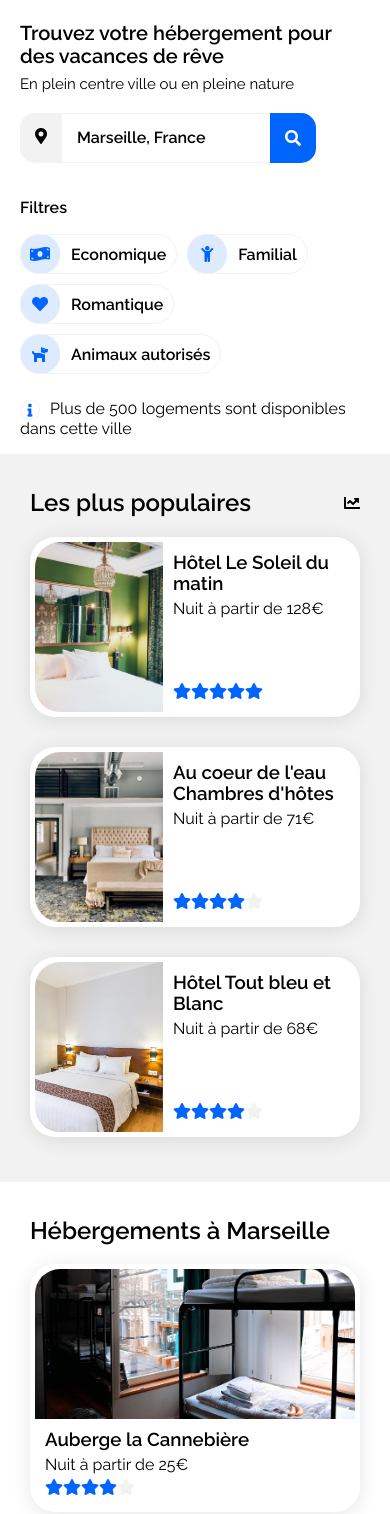
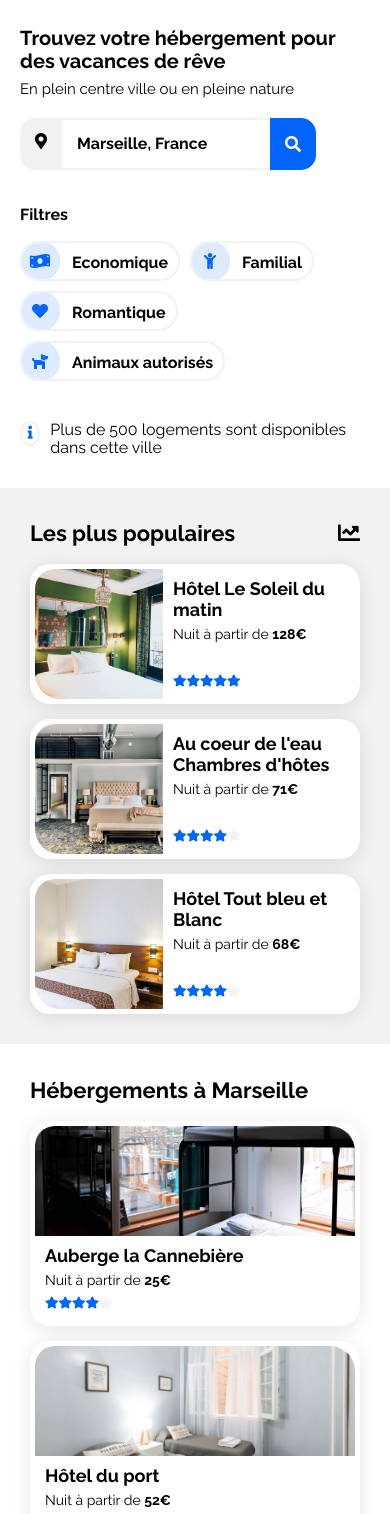
Before and after one commit to audreybelhoste/AudreyBelhoste_2_22012021, a plain HTML site: page index.html in a window 390 px wide. Shown: the part 136-1650 px from the top of the page. Drawn offline with Linux system fonts and the light colour scheme.

Commit message:
ajustements taille police, padding, responsive

```diff
--- a/css/accommodation.css
+++ b/css/accommodation.css
@@ -11,7 +11,7 @@
     background-color: #F2F2F2;
     padding: 15px 30px;
     width: calc(65% - 15px);
-    border-radius: 25px;
+    border-radius: 20px;
 }
 
 .accommodation__wrapper{
@@ -24,7 +24,7 @@
     width: calc(33% - 15px);
     background-color: white;
     padding: 5px;
-    border-radius: 25px;
+    border-radius: 20px;
     margin-bottom: 30px;
     box-shadow: 0 3px 20px 0 rgba(0, 0, 0, 0.1);
     text-decoration: none;
@@ -38,10 +38,10 @@
 }
 
 .accommodation__picture{
-    height: 150px;
+    height: 110px;
     position: relative;
     margin: 0;
-    border-radius: 25px 25px 0 0;
+    border-radius: 20px 25px 0 0;
     overflow: hidden;
 }
 
@@ -63,11 +63,13 @@
 }
 
 .accommodation__description>p{
+    font-size: 14px;
     margin: 5px 0;
 }
 
 .fa-star{
     color: #0065FC;
+    font-size: 12px;
 }
 
 .fa-star.fa-star--disabled{
@@ -77,7 +79,11 @@
 .showMore{
     text-decoration: none;
     color: black;
-    font-weight: 600;
+    font-weight: 700;
+}
+
+.showMore:hover{
+    text-decoration: underline;
 }
 
 @media only screen and (max-width : 1224px){
@@ -90,6 +96,8 @@
         width: 100%;
         border-radius: 0;
         background-color: white;
+        max-width: 900px;
+        margin: 0 auto;
     }
 
     .accommodation__card{
@@ -98,7 +106,16 @@
 }
 
 @media only screen and (max-width : 640px){
+    .accommodation__wrapper{
+        margin-bottom: 15px;
+    }
+
     .accommodation__card{
         width: 100%;
+        margin-bottom: 15px;
+    }
+
+    .accommodation{
+        max-width: 450px;
     }
 }
--- /dev/null
+++ b/css/base.css
@@ -0,0 +1,16 @@
+body {
+    font-family: 'Raleway', sans-serif;
+    box-sizing: border-box;
+}
+
+* {
+    box-sizing: border-box;
+}
+
+h2{
+    font-size: 22px;
+}
+
+h3{
+    font-size: 18px;
+}
--- a/css/footer.css
+++ b/css/footer.css
@@ -27,7 +27,7 @@
 }
 
 .mainFooter__container>div>p{
-    font-weight: 600;
+    font-weight: 700;
 }
 
 @media screen and (max-width: 640px) {
--- a/css/header.css
+++ b/css/header.css
@@ -1,16 +1,7 @@
-body {
-    font-family: 'Raleway', sans-serif;
-    box-sizing: border-box;
-}
-
-* {
-    box-sizing: border-box;
-}
-
 .mainHeader{
     padding: 0 20px;
     max-width: 1320px;
-    margin: auto;
+    margin: 0 auto 30px;
 }
 
 .mainNav{
@@ -26,7 +17,7 @@ ul, .mainNav__wrapper{
 }
 
 .mainNav__wrapper>ul>li{
-    margin-right: 20px;
+    margin-right: 30px;
 }
 
 .mainNav__wrapper>ul>li>a{
@@ -63,7 +54,7 @@ li{
 
 .signIn{
     color: #0065FC;
-    font-weight: 600;
+    font-weight: 700;
     text-decoration: none;
 }
 
--- a/css/main.css
+++ b/css/main.css
@@ -1,5 +1,6 @@
 @import "normalize.css";
 @import "css/all.min.css";
+@import "base.css";
 @import "header.css";
 @import "search.css";
 @import "accommodation.css";
--- a/css/search.css
+++ b/css/search.css
@@ -6,7 +6,7 @@
 
 h1{
     font-size: 20px;
-    font-weight: 600;
+    font-weight: 700;
     margin: 0;
 }
 
@@ -27,7 +27,7 @@ h1{
     padding: 15px;
     border-radius: 0 15px 15px 0;
     outline: none;
-    font-weight: 600;
+    font-weight: 700;
     cursor: pointer;
 }
 
@@ -47,25 +47,25 @@ h1{
 
 .searchTerm{
     border: none;
-    border-top: solid 1px #F2F2F2;
-    border-bottom: solid 1px #F2F2F2;
+    border-top: solid 2px #F2F2F2;
+    border-bottom: solid 2px #F2F2F2;
     padding: 15px;
 }
 
 .searchTerm::placeholder{
     color: black;
-    font-weight: 600;
+    font-weight: 700;
 }
 
 .fa-info{
-    width: 20px;
-    height: 20px;
+    width: 25px;
+    height: 25px;
     text-align: center;
     vertical-align: middle;
     line-height: 20px;
     margin-right: 10px;
     color: #0065FC;
-    border: solid 1px #F2F2F2;
+    border: solid 2px #F2F2F2;
     border-radius: 50%;
     font-size: 13px;
 }
@@ -73,7 +73,7 @@ h1{
 .filter__wrapper{
     display: flex;
     align-items: center;
-    font-weight: 600;
+    font-weight: 700;
 }
 
 .filter__items{
@@ -107,7 +107,7 @@ h1{
     width: 40px;
     height: 40px;
     background-color: #DEEBFF;
-    border-radius: 25px;
+    border-radius: 20px;
     position: absolute;
     top: 0;
     left: 0;
@@ -125,7 +125,7 @@ h1{
     vertical-align: middle;
     line-height: 40px;
     margin: 0;
-    border: solid 1px #F2F2F2;
+    border: solid 2px #F2F2F2;
     padding: 0 10px 0 50px;
     border-radius: 20px;
     position: relative;
@@ -139,6 +139,16 @@ h1{
     color: black;
     border-radius: 20px;
     transition: all 0.3s ease;
+}
+
+.filter__infos{
+    display: flex;
+    align-items: center;
+    margin: 30px 0;
+}
+
+.filter__infos>p{
+    margin: 0;
 }
 
 @media screen and (max-width: 850px) {
@@ -167,4 +177,8 @@ h1{
     .fa-search{
         display: block;
     }
+
+    .filter__infos{
+        align-items: flex-start;
+    }
 }
--- a/css/topAccommodation.css
+++ b/css/topAccommodation.css
@@ -2,7 +2,7 @@
     background-color: #F2F2F2;
     padding: 15px 30px;
     width: calc(35% - 15px);
-    border-radius: 25px;
+    border-radius: 20px;
 }
 
 .topAccommodation__title{
@@ -11,11 +11,15 @@
     align-items: center;
 }
 
+.fa-chart-line{
+    font-size: 22px;
+}
+
 .topAccommodation__card{
     width: 100%;
     background-color: white;
     padding: 5px;
-    border-radius: 25px;
+    border-radius: 20px;
     margin-bottom: 30px;
     box-shadow: 0 3px 20px 0 rgba(0, 0, 0, 0.1);
     display: flex;
@@ -30,11 +34,11 @@
 }
 
 .topAccommodation__picture{
-    height: 170px;
+    height: 130px;
     position: relative;
     margin: 0;
     min-width: 40%;
-    border-radius: 25px 0 0 25px;
+    border-radius: 20px 0 0 25px;
     overflow: hidden;
 }
 
@@ -59,6 +63,7 @@
 }
 
 .topAccommodation__description>div>p{
+    font-size: 14px;
     margin: 5px 0;
 }
 
@@ -66,6 +71,10 @@
     .topAccommodation{
         width: 100%;
         border-radius: 0;
+    }
+
+    .topAccommodation__card{
+        margin-bottom: 15px;
     }
 
     .topAccommodation__wrapper{
@@ -80,7 +89,7 @@
         border-radius: 0;
     }
 
-    .topAccommodation__wrapper{
+    .topAccommodation__wrapper, .topAccommodation__title{
         max-width: 600px;
         margin: 0 auto;
     }
--- a/index.html
+++ b/index.html
@@ -2,7 +2,7 @@
 <html>
     <head>
         <link rel="stylesheet" href="css/main.css">
-        <link href="https://fonts.googleapis.com/css2?family=Raleway:wght@400;600&display=swap" rel="stylesheet">
+        <link href="https://fonts.googleapis.com/css2?family=Raleway:wght@400;700&display=swap" rel="stylesheet">
         <meta charset="utf-8" />
         <meta http-equiv="X-UA-Compatible" content="IE=edge">
         <meta name="viewport" content="width=device-width, initial-scale=1.0, maximum-scale=1.0, user-scalable=no">
@@ -49,7 +49,10 @@
 
             </div>
 
-            <p><i class="fas fa-info"></i>Plus de 500 logements sont disponibles dans cette ville</p>
+            <div class="filter__infos">
+                <i class="fas fa-info"></i>
+                <p>Plus de 500 logements sont disponibles dans cette ville</p>
+            </div>
         </section>
 
         <div class="accommodationContainer">
@@ -63,7 +66,7 @@
                         </figure>
                         <div class="accommodation__description">
                             <h3>Auberge la Cannebière</h3>
-                            <p>Nuit à partir de 25€</p>
+                            <p>Nuit à partir de <strong>25€</strong></p>
                             <i class="fas fa-star"></i><i class="fas fa-star"></i><i class="fas fa-star"></i><i class="fas fa-star"></i><i class="fas fa-star fa-star--disabled"></i>
                         </div>
                     </a>
@@ -74,7 +77,7 @@
                         </figure>
                         <div class="accommodation__description">
                             <h3>Hôtel du port</h3>
-                            <p>Nuit à partir de 52€</p>
+                            <p>Nuit à partir de <strong>52€</strong></p>
                             <i class="fas fa-star"></i><i class="fas fa-star"></i><i class="fas fa-star"></i><i class="fas fa-star"></i><i class="fas fa-star"></i>
                         </div>
                     </a>
@@ -85,7 +88,7 @@
                         </figure>
                         <div class="accommodation__description">
                             <h3>Hôtel Les Mouettes</h3>
-                            <p>Nuit à partir de 76€</p>
+                            <p>Nuit à partir de <strong>76€</strong></p>
                             <i class="fas fa-star"></i><i class="fas fa-star"></i><i class="fas fa-star"></i><i class="fas fa-star"></i><i class="fas fa-star fa-star--disabled"></i>
                         </div>
                     </a>
@@ -96,7 +99,7 @@
                         </figure>
                         <div class="accommodation__description">
                             <h3>Hôtel de la mer</h3>
-                            <p>Nuit à partir de 46€</p>
+                            <p>Nuit à partir de <strong>46€</strong></p>
                             <i class="fas fa-star"></i><i class="fas fa-star"></i><i class="fas fa-star"></i><i class="fas fa-star fa-star--disabled"></i><i class="fas fa-star fa-star--disabled"></i>
                         </div>
                     </a>
@@ -107,7 +110,7 @@
                         </figure>
                         <div class="accommodation__description">
                             <h3>Auberge Le Panier</h3>
-                            <p>Nuit à partir de 23€</p>
+                            <p>Nuit à partir de <strong>23€</strong></p>
                             <i class="fas fa-star"></i><i class="fas fa-star"></i><i class="fas fa-star"></i><i class="fas fa-star"></i><i class="fas fa-star fa-star--disabled"></i>
                         </div>
                     </a>
@@ -118,13 +121,13 @@
                         </figure>
                         <div class="accommodation__description">
                             <h3>Hôtel chez Amina</h3>
-                            <p>Nuit à partir de 25 €</p>
+                            <p>Nuit à partir de <strong>25 €</strong></p>
                             <i class="fas fa-star"></i><i class="fas fa-star"></i><i class="fas fa-star"></i><i class="fas fa-star"></i><i class="fas fa-star"></i>
                         </div>
                     </a>
                 </div>
 
-                <a class="showMore">Afficher plus</a>
+                <a href="#" class="showMore">Afficher plus</a>
 
             </section>
 
@@ -143,7 +146,7 @@
                         <div class="topAccommodation__description">
                             <div>
                                 <h3>Hôtel Le Soleil du matin</h3>
-                                <p>Nuit à partir de 128€</p>
+                                <p>Nuit à partir de <strong>128€</strong></p>
                             </div>
                             <div>
                             <i class="fas fa-star"></i><i class="fas fa-star"></i><i class="fas fa-star"></i><i class="fas fa-star"></i><i class="fas fa-star"></i>
@@ -158,7 +161,7 @@
                         <div class="topAccommodation__description">
                             <div>
                                 <h3>Au coeur de l'eau Chambres d'hôtes</h3>
-                                <p>Nuit à partir de 71€</p>
+                                <p>Nuit à partir de <strong>71€</strong></p>
                             </div>
                             <div>
                             <i class="fas fa-star"></i><i class="fas fa-star"></i><i class="fas fa-star"></i><i class="fas fa-star"></i><i class="fas fa-star fa-star--disabled"></i>
@@ -173,7 +176,7 @@
                         <div class="topAccommodation__description">
                             <div>
                                 <h3>Hôtel Tout bleu et Blanc</h3>
-                                <p>Nuit à partir de 68€</p>
+                                <p>Nuit à partir de <strong>68€</strong></p>
                             </div>
                             <div>
                             <i class="fas fa-star"></i><i class="fas fa-star"></i><i class="fas fa-star"></i><i class="fas fa-star"></i><i class="fas fa-star fa-star--disabled"></i>
```
Also changed, not shown: css/activity.css (+7 -4 lines).
